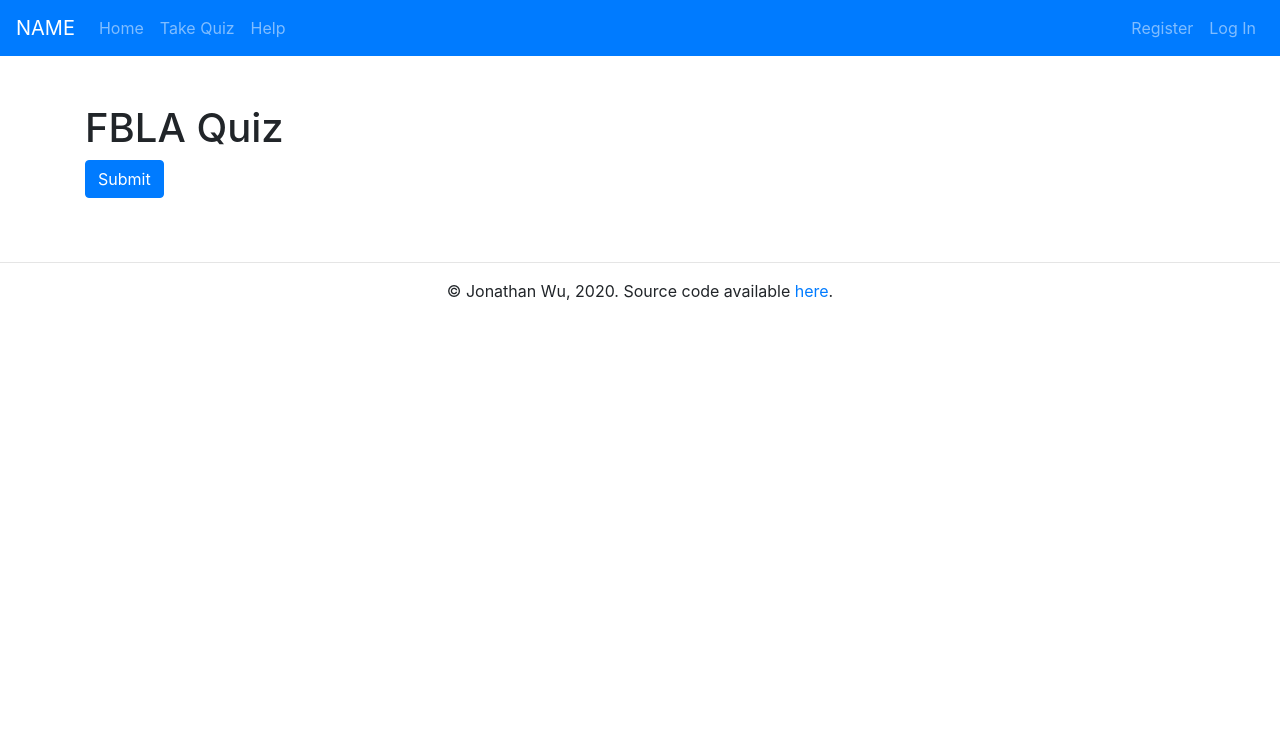
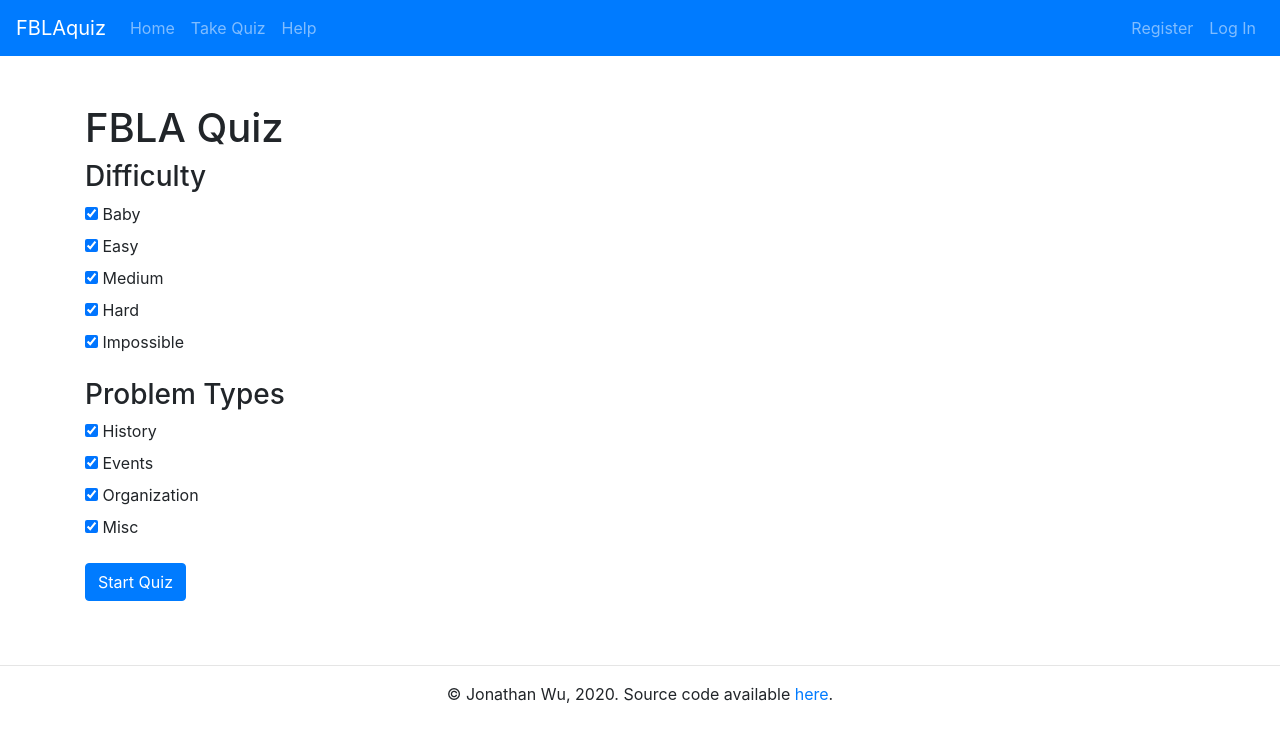
Before and after one commit to jdabtieu/FBLA, a Flask app: page /quiz in a window 1280 px wide. Shown: the top 742 px of the page. Run offline with Flask 2, Linux system fonts and the light colour scheme; data that the repository does not hold is empty; parts of the project's set-up code (start-up, migrations or seed data) failed here and were passed over; some libraries are stand-ins or nearby versions.

Commit message:
change name to FBLAquiz, customized quizzes (1/n)

```diff
--- a/application.py
+++ b/application.py
@@ -128,7 +128,7 @@ def login():
         text = render_template('email/confirm_login_text.txt',
                                username=username, token=token)
 
-        send_email('Confirm Your NAME Login',
+        send_email('Confirm Your FBLAquiz Login',
                    app.config['MAIL_DEFAULT_SENDER'], [email], text, mail)
 
         flash(('A login confirmation email has been sent to the email address you '
@@ -205,7 +205,7 @@ def register():
     text = render_template('email/confirm_account_text.txt',
                            username=username, token=token)
 
-    send_email('Confirm Your NAME Account',
+    send_email('Confirm Your FBLAquiz Account',
                app.config['MAIL_DEFAULT_SENDER'], [email], text, mail)
 
     db.execute(("INSERT INTO users(username, password, email, join_date) "
@@ -365,7 +365,7 @@ def forgotpassword():
         text = render_template('email/reset_password_text.txt',
                                username=rows[0]["username"], token=token)
 
-        send_email('Reset Your NAME Password',
+        send_email('Reset Your FBLAquiz Password',
                    app.config['MAIL_DEFAULT_SENDER'], [email], text, mail)
 
     flash(("If there is an account associated with that email, a password reset email "
@@ -796,8 +796,17 @@ def maintenance():
     return redirect('/admin/console')
 
 
-@app.route("/quiz")
+@app.route("/quiz", methods=["GET", "POST"])
 def quiz():
+    if request.method == "GET":
+        return render_template("quizselect.html")
+
+    # Reached via POST
+
+    difficulty = request.form.getlist("difficulty")
+    ptypes = request.form.getlist("ptype")
+
+
     questions = db.execute(("SELECT * FROM problems WHERE draft=0 AND deleted=0 "
                             "ORDER BY RANDOM() LIMIT 5"))
 
--- a/templates/email/confirm_account_text.txt
+++ b/templates/email/confirm_account_text.txt
@@ -6,4 +6,4 @@ To confirm your registration, click on the following link:
 
 If you have not registered for our website, please ignore this message.
 
-{{ CLUB_NAME }}
+FBLAquiz
--- a/templates/email/confirm_login_text.txt
+++ b/templates/email/confirm_login_text.txt
@@ -6,4 +6,4 @@ To confirm your login, click on the following link:
 
 If you have not tried to login in, please change your password as it may have been compromised.
 
-{{ CLUB_NAME }}
+FBLAquiz
--- a/templates/email/reset_password_text.txt
+++ b/templates/email/reset_password_text.txt
@@ -6,4 +6,4 @@ To reset your password, click on the following link:
 
 If you have not requested a password reset, please ignore this message.
 
-{{ CLUB_NAME }}
+FBLAquiz
--- a/templates/error/maintenance.html
+++ b/templates/error/maintenance.html
@@ -12,11 +12,11 @@
 
         <link href="/static/favicon.ico" rel="icon">
 
-        <title>Maintenance | NAME</title>
+        <title>Maintenance | FBLAquiz</title>
     </head>
     <body>
         <nav class="navbar navbar-expand-md navbar-dark bg-primary">
-            <a class="navbar-brand" href="/">NAME</a>
+            <a class="navbar-brand" href="/">FBLAquiz</a>
             <button aria-controls="navbar" aria-expanded="false" aria-label="Toggle navigation" class="navbar-toggler" data-target="#navbar" data-toggle="collapse" type="button">
                 <span class="navbar-toggler-icon"></span>
             </button>
--- a/templates/index.html
+++ b/templates/index.html
@@ -3,7 +3,7 @@
 {% block title %}Home{% endblock %}
 
 {% block main %}
-<h1>NAME</h1>
+<h1>FBLAquiz</h1>
 <pre>
 Have at least 50 questions in the database with the ability to see correct answers
 DONE - Include at least 4 types of questions (i.e. multiple choice, T/F, fill-in-the-blank, matching, and dropdown, etc.).
@@ -13,7 +13,7 @@ DONE - Generate a printable report on quiz results
 DONE - Data must be stored persistently. Storage may be in a relational database, a document-oriented NoSQL database, flat text files, flat JSON, or XML files.
 DONE - All data entry must be validated with appropriate user notifications and error messages including the use of required fields.
 </pre>
-<p>Welcome to NAME, the leading FBLA quiz platform! To test your knowledge, simply click 'Take Quiz'
+<p>Welcome to FBLAquiz, the leading FBLA quiz platform! To test your knowledge, simply click 'Take Quiz'
 above! If you would like to save your results for the future, you should create an account.<br><br>
 Happy quiz-taking!</p>
 {% endblock %}
--- a/templates/layout.html
+++ b/templates/layout.html
@@ -12,11 +12,11 @@
 
         <link href="/static/favicon.ico" rel="icon">
 
-        <title>{% block title %}{% endblock %} | NAME</title>
+        <title>{% block title %}{% endblock %} | FBLAquiz</title>
     </head>
     <body>
         <nav class="navbar navbar-expand-md navbar-dark bg-primary">
-            <a class="navbar-brand" href="/">NAME</a>
+            <a class="navbar-brand" href="/">FBLAquiz</a>
             <button aria-controls="navbar" aria-expanded="false" aria-label="Toggle navigation" class="navbar-toggler" data-target="#navbar" data-toggle="collapse" type="button">
                 <span class="navbar-toggler-icon"></span>
             </button>
@@ -64,7 +64,7 @@
         </main>
         <footer>
             <hr>
-            <p class="text-center">© Jonathan Wu, 2020. Source code available <a href="https://github.com/jdabtieu/FBLA">here</a>.</p>
+            <p class="text-center">&copy; Jonathan Wu, 2020. Source code available <a href="https://github.com/jdabtieu/FBLA">here</a>.</p>
         </footer>
 
         <script src="/assets/js/dateconvert.js"></script>
--- a/templates/logged-in.html
+++ b/templates/logged-in.html
@@ -3,8 +3,8 @@
 {% block title %}Home{% endblock %}
 
 {% block main %}
-<h1>NAME</h1>
+<h1>FBLAquiz</h1>
 <h4>Welcome, {{ session.username }}</h4>
-<p>Welcome to NAME, the leading FBLA quiz platform! To test your knowledge, simply click 'Take Quiz' above!<br>If you need help, you may find solutions in the <a href="/help">Help</a> section.<br><br>
+<p>Welcome to FBLAquiz, the leading FBLA quiz platform! To test your knowledge, simply click 'Take Quiz' above!<br>If you need help, you may find solutions in the <a href="/help">Help</a> section.<br><br>
 Happy quiz-taking!</p>
 {% endblock %}
--- a/templates/quiz.html
+++ b/templates/quiz.html
@@ -59,6 +59,6 @@
         </div>
     {% endfor %}
     <input type="hidden" name="csrf_token" value="{{ csrf_token() }}"/>
-    <button class="btn btn-primary" id="submit">Submit</button>
+    <input class="btn btn-primary" type="submit" id="submit" name="submit" value="Submit">
 </form>
 {% endblock %}
--- /dev/null
+++ b/templates/quizselect.html
@@ -0,0 +1,34 @@
+{% extends "layout.html" %}
+
+{% block title %}Quiz{% endblock %}
+
+{% block main %}
+<h1>FBLA Quiz</h1>
+<form method="post" autocomplete="off">
+    <div class="form-group">
+        <h3>Difficulty</h3>
+        <input type="checkbox" name="difficulty" value="1" id="difficulty1" checked>
+        <label for="difficulty1">Baby</label><br>
+        <input type="checkbox" name="difficulty" value="2" id="difficulty2" checked>
+        <label for="difficulty2">Easy</label><br>
+        <input type="checkbox" name="difficulty" value="3" id="difficulty3" checked>
+        <label for="difficulty3">Medium</label><br>
+        <input type="checkbox" name="difficulty" value="4" id="difficulty4" checked>
+        <label for="difficulty4">Hard</label><br>
+        <input type="checkbox" name="difficulty" value="5" id="difficulty5" checked>
+        <label for="difficulty5">Impossible</label><br>
+    </div>
+    <div class="form-group">
+        <h3>Problem Types</h3>
+        <input type="checkbox" name="ptype" value="1" id="ptype1" checked>
+        <label for="ptype1">History</label><br>
+        <input type="checkbox" name="ptype" value="2" id="ptype2" checked>
+        <label for="ptype2">Events</label><br>
+        <input type="checkbox" name="ptype" value="3" id="ptype3" checked>
+        <label for="ptype3">Organization</label><br>
+        <input type="checkbox" name="ptype" value="4" id="ptype4" checked>
+        <label for="ptype4">Misc</label><br>
+    </div>
+    <input class="btn btn-primary" type="submit" id="submit" name="submit" value="Start Quiz">
+    <input type="hidden" name="csrf_token" value="{{ csrf_token() }}"/>
+{% endblock %}
```
Also changed, not shown: README.md.
